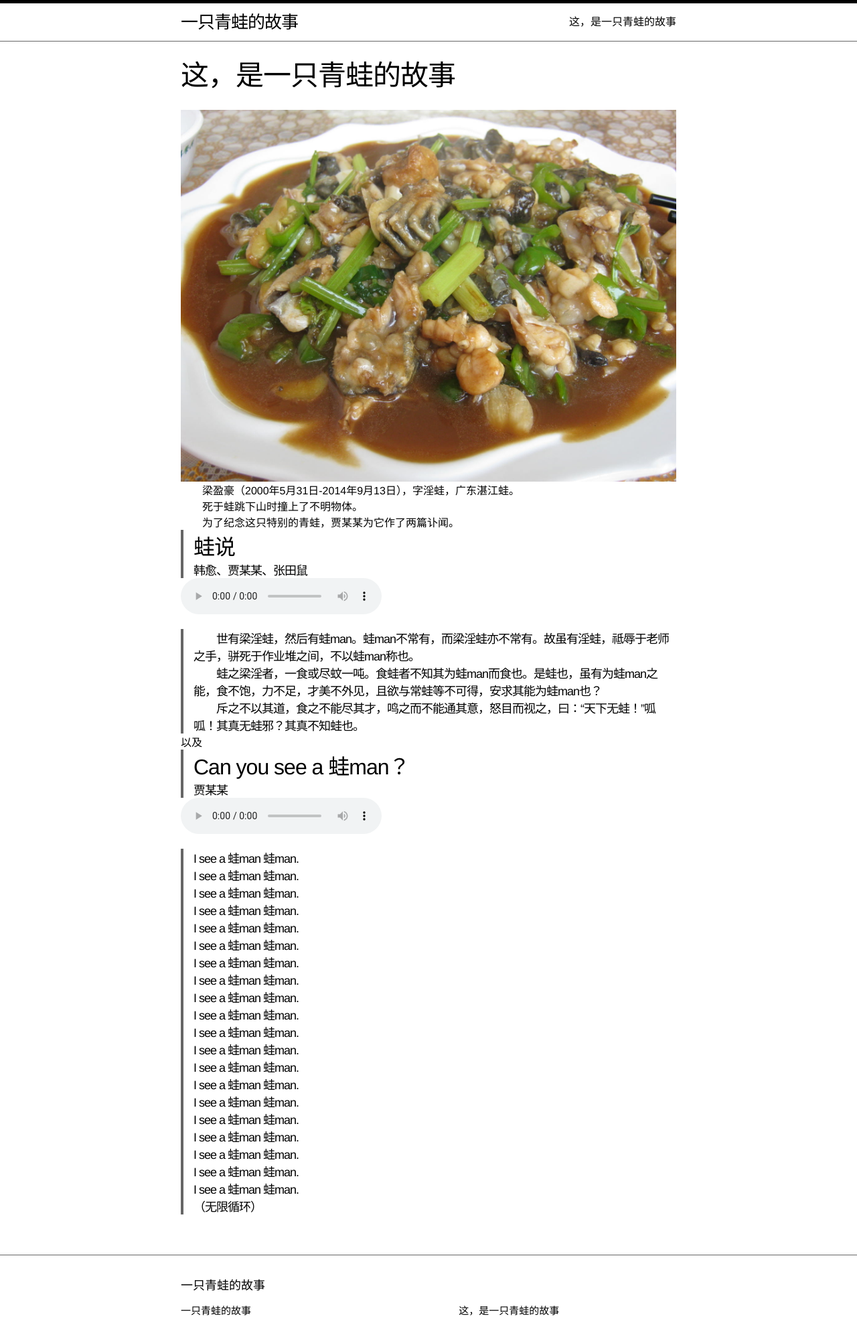
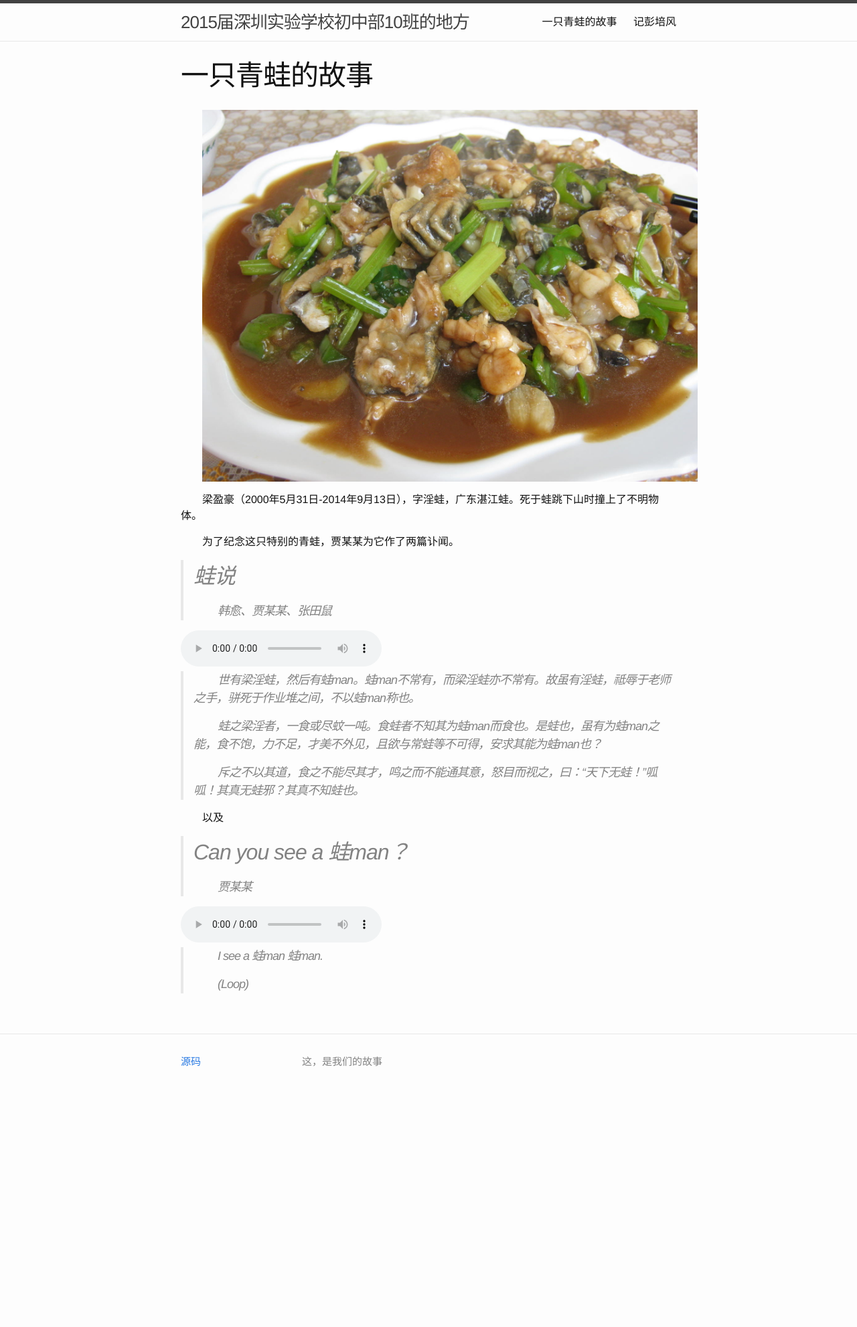
Before and after one commit to zsdtj/zsdtj.github.io, a Jekyll site: the page built from index.md, in a window 1280 px wide. Shown: the whole page at 67% size. Built offline with Jekyll 4.4.1, drawn with Linux system fonts in a browser that asks for light colours; after the commit the page ends 1657 px from its top, so only the background shows below that.

Commit message:
update template and add new page

```diff
--- a/_config.yml
+++ b/_config.yml
@@ -1,8 +1,10 @@
 # Site settings
-title: 一只青蛙的故事
-description: 这，是一只青蛙的故事
+title: 2015届深圳实验学校初中部10班的地方
+description: 这，是我们的故事
 baseurl: "" # the subpath of your site, e.g. /blog/
-url: "https://www.lyfrog.com/" # the base hostname & protocol for your site
+url: "https://lyfrog.com/" # the base hostname & protocol for your site
 
 # Build settings
 markdown: kramdown
+kramdown:
+  input: GFM
--- a/_includes/footer.html
+++ b/_includes/footer.html
@@ -2,54 +2,14 @@
 
   <div class="wrapper">
 
-    <h2 class="footer-heading">{{ site.title }}</h2>
-
     <div class="footer-col-wrapper">
-      <div class="footer-col  footer-col-1">
-        <ul class="contact-list">
-          <li>{{ site.title }}</li>
-          <li><a href="mailto:{{ site.email }}">{{ site.email }}</a></li>
-        </ul>
+      <div class="footer-col footer-col-2">
+        <a href="https://github.com/zsdtj/zsdtj.github.io">源码</a>
       </div>
-
-      <div class="footer-col  footer-col-2">
-        <ul class="social-media-list">
-          {% if site.github_username %}
-          <li>
-            <a href="https://github.com/{{ site.github_username }}">
-              <span class="icon  icon--github">
-                <svg viewBox="0 0 16 16">
-                  <path fill="#828282" d="M7.999,0.431c-4.285,0-7.76,3.474-7.76,7.761 c0,3.428,2.223,6.337,5.307,7.363c0.388,0.071,0.53-0.168,0.53-0.374c0-0.184-0.007-0.672-0.01-1.32 c-2.159,0.469-2.614-1.04-2.614-1.04c-0.353-0.896-0.862-1.135-0.862-1.135c-0.705-0.481,0.053-0.472,0.053-0.472 c0.779,0.055,1.189,0.8,1.189,0.8c0.692,1.186,1.816,0.843,2.258,0.645c0.071-0.502,0.271-0.843,0.493-1.037 C4.86,11.425,3.049,10.76,3.049,7.786c0-0.847,0.302-1.54,0.799-2.082C3.768,5.507,3.501,4.718,3.924,3.65 c0,0,0.652-0.209,2.134,0.796C6.677,4.273,7.34,4.187,8,4.184c0.659,0.003,1.323,0.089,1.943,0.261 c1.482-1.004,2.132-0.796,2.132-0.796c0.423,1.068,0.157,1.857,0.077,2.054c0.497,0.542,0.798,1.235,0.798,2.082 c0,2.981-1.814,3.637-3.543,3.829c0.279,0.24,0.527,0.713,0.527,1.437c0,1.037-0.01,1.874-0.01,2.129 c0,0.208,0.14,0.449,0.534,0.373c3.081-1.028,5.302-3.935,5.302-7.362C15.76,3.906,12.285,0.431,7.999,0.431z"/>
-                </svg>
-              </span>
-
-              <span class="username">{{ site.github_username }}</span>
-            </a>
-          </li>
-          {% endif %}
-
-          {% if site.twitter_username %}
-          <li>
-            <a href="https://twitter.com/{{ site.twitter_username }}">
-              <span class="icon  icon--twitter">
-                <svg viewBox="0 0 16 16">
-                  <path fill="#828282" d="M15.969,3.058c-0.586,0.26-1.217,0.436-1.878,0.515c0.675-0.405,1.194-1.045,1.438-1.809
-                  c-0.632,0.375-1.332,0.647-2.076,0.793c-0.596-0.636-1.446-1.033-2.387-1.033c-1.806,0-3.27,1.464-3.27,3.27 c0,0.256,0.029,0.506,0.085,0.745C5.163,5.404,2.753,4.102,1.14,2.124C0.859,2.607,0.698,3.168,0.698,3.767 c0,1.134,0.577,2.135,1.455,2.722C1.616,6.472,1.112,6.325,0.671,6.08c0,0.014,0,0.027,0,0.041c0,1.584,1.127,2.906,2.623,3.206 C3.02,9.402,2.731,9.442,2.433,9.442c-0.211,0-0.416-0.021-0.615-0.059c0.416,1.299,1.624,2.245,3.055,2.271 c-1.119,0.877-2.529,1.4-4.061,1.4c-0.264,0-0.524-0.015-0.78-0.046c1.447,0.928,3.166,1.469,5.013,1.469 c6.015,0,9.304-4.983,9.304-9.304c0-0.142-0.003-0.283-0.009-0.423C14.976,4.29,15.531,3.714,15.969,3.058z"/>
-                </svg>
-              </span>
-
-              <span class="username">{{ site.twitter_username }}</span>
-            </a>
-          </li>
-          {% endif %}
-        </ul>
-      </div>
-
-      <div class="footer-col  footer-col-3">
-        <p class="text">{{ site.description }}</p>
+      <div class="footer-col footer-col-3">
+          <p>{{ site.description }}</p>
       </div>
     </div>
-
   </div>
 
 </footer>
--- a/_includes/head.html
+++ b/_includes/head.html
@@ -8,7 +8,6 @@
 
   <link rel="stylesheet" href="{{ "/css/main.css" | prepend: site.baseurl }}">
   <link rel="canonical" href="{{ page.url | replace:'index.html','' | prepend: site.baseurl | prepend: site.url }}">
-  <link rel="alternate" type="application/rss+xml" title="{{ site.title }}" href="{{ "/feed.xml" | prepend: site.baseurl | prepend: site.url }}" />
   <script>
   (function(i,s,o,g,r,a,m){i['GoogleAnalyticsObject']=r;i[r]=i[r]||function(){
   (i[r].q=i[r].q||[]).push(arguments)},i[r].l=1*new Date();a=s.createElement(o),
--- a/_includes/header.html
+++ b/_includes/header.html
@@ -5,13 +5,6 @@
     <a class="site-title" href="{{ site.baseurl }}/">{{ site.title }}</a>
 
     <nav class="site-nav">
-      <a href="#" class="menu-icon">
-        <svg viewBox="0 0 18 15">
-          <path fill="#424242" d="M18,1.484c0,0.82-0.665,1.484-1.484,1.484H1.484C0.665,2.969,0,2.304,0,1.484l0,0C0,0.665,0.665,0,1.484,0 h15.031C17.335,0,18,0.665,18,1.484L18,1.484z"/>
-          <path fill="#424242" d="M18,7.516C18,8.335,17.335,9,16.516,9H1.484C0.665,9,0,8.335,0,7.516l0,0c0-0.82,0.665-1.484,1.484-1.484 h15.031C17.335,6.031,18,6.696,18,7.516L18,7.516z"/>
-          <path fill="#424242" d="M18,13.516C18,14.335,17.335,15,16.516,15H1.484C0.665,15,0,14.335,0,13.516l0,0 c0-0.82,0.665-1.484,1.484-1.484h15.031C17.335,12.031,18,12.696,18,13.516L18,13.516z"/>
-        </svg>
-      </a>
 
       <div class="trigger">
         {% for page in site.pages %}
--- a/css/main.css
+++ b/css/main.css
@@ -11,7 +11,23 @@ dl, dd, ol, ul, figure {
  * Basic styling
  */
 body {
-  font-family: Helvetica, Arial, sans-serif; }
+  font: 400 16px/1.5 "Helvetica Neue", Helvetica, Arial, sans-serif;
+  color: #111;
+  background-color: #fdfdfd;
+  -webkit-text-size-adjust: 100%;
+  -webkit-font-feature-settings: "kern" 1;
+  -moz-font-feature-settings: "kern" 1;
+  -o-font-feature-settings: "kern" 1;
+  font-feature-settings: "kern" 1;
+  font-kerning: normal; }
+
+/**
+ * Set `margin-bottom` to maintain vertical rhythm
+ */
+h1, h2, h3, h4, h5, h6,
+p, blockquote, pre,
+ul, ol, dl, figure {
+  margin-bottom: 15px; }
 
 /**
  * Images
@@ -21,10 +37,29 @@ img {
   vertical-align: middle; }
 
 /**
+ * Figures
+ */
+figure > img {
+  display: block; }
+
+figcaption {
+  font-size: 14px; }
+
+/**
+ * Lists
+ */
+ul, ol {
+  margin-left: 30px; }
+
+li > ul,
+li > ol {
+  margin-bottom: 0; }
+
+/**
  * Headings
  */
 h1, h2, h3, h4, h5, h6 {
-  font-weight: 300; }
+  font-weight: 400; }
 
 /**
  * Links
@@ -35,20 +70,42 @@ a {
   a:visited {
     color: #1756a9; }
   a:hover {
-    color: #000;
+    color: #111;
     text-decoration: underline; }
 
 /**
  * Blockquotes
  */
 blockquote {
-  color: #000;
-  border-left: 4px solid #666666;
+  color: #828282;
+  border-left: 4px solid #e8e8e8;
   padding-left: 15px;
   font-size: 18px;
-  letter-spacing: -1px; }
+  letter-spacing: -1px;
+  font-style: italic; }
   blockquote > :last-child {
     margin-bottom: 0; }
+
+/**
+ * Code formatting
+ */
+pre,
+code {
+  font-size: 15px;
+  border: 1px solid #e8e8e8;
+  border-radius: 3px;
+  background-color: #eef; }
+
+code {
+  padding: 1px 5px; }
+
+pre {
+  padding: 8px 12px;
+  overflow-x: auto; }
+  pre > code {
+    border: 0;
+    padding-right: 0;
+    padding-left: 0; }
 
 /**
  * Wrapper
@@ -68,22 +125,42 @@ blockquote {
       padding-left: 15px; } }
 
 /**
+ * Clearfix
+ */
+.wrapper:after, .footer-col-wrapper:after {
+  content: "";
+  display: table;
+  clear: both; }
+
+/**
+ * Icons
+ */
+.icon > svg {
+  display: inline-block;
+  width: 16px;
+  height: 16px;
+  vertical-align: middle; }
+  .icon > svg path {
+    fill: #828282; }
+
+/**
  * Site header
  */
 .site-header {
-  border-top: 5px solid black;
-  border-bottom: 1px solid #666666;
+  border-top: 5px solid #424242;
+  border-bottom: 1px solid #e8e8e8;
   min-height: 56px;
   position: relative; }
 
 .site-title {
   font-size: 26px;
+  font-weight: 300;
   line-height: 56px;
   letter-spacing: -1px;
   margin-bottom: 0;
   float: left; }
   .site-title, .site-title:visited {
-    color: black; }
+    color: #424242; }
 
 .site-nav {
   float: right;
@@ -91,17 +168,17 @@ blockquote {
   .site-nav .menu-icon {
     display: none; }
   .site-nav .page-link {
-    color: #000;
+    color: #111;
     line-height: 1.5; }
-    .site-nav .page-link:not(:first-child) {
-      margin-left: 20px; }
+    .site-nav .page-link:not(:last-child) {
+      margin-right: 20px; }
   @media screen and (max-width: 600px) {
     .site-nav {
       position: absolute;
       top: 9px;
-      right: 30px;
-      background-color: #fff;
-      border: 1px solid #666666;
+      right: 15px;
+      background-color: #fdfdfd;
+      border: 1px solid #e8e8e8;
       border-radius: 5px;
       text-align: right; }
       .site-nav .menu-icon {
@@ -116,7 +193,7 @@ blockquote {
           width: 18px;
           height: 15px; }
           .site-nav .menu-icon > svg path {
-            fill: black; }
+            fill: #424242; }
       .site-nav .trigger {
         clear: both;
         display: none; }
@@ -125,13 +202,16 @@ blockquote {
         padding-bottom: 5px; }
       .site-nav .page-link {
         display: block;
-        padding: 5px 10px; } }
+        padding: 5px 10px;
+        margin-left: 20px; }
+        .site-nav .page-link:not(:last-child) {
+          margin-right: 0; } }
 
 /**
  * Site footer
  */
 .site-footer {
-  border-top: 1px solid #666666;
+  border-top: 1px solid #e8e8e8;
   padding: 30px 0; }
 
 .footer-heading {
@@ -145,7 +225,7 @@ blockquote {
 
 .footer-col-wrapper {
   font-size: 15px;
-  color: #000;
+  color: #828282;
   margin-left: -15px; }
 
 .footer-col {
@@ -196,7 +276,7 @@ blockquote {
 
 .post-meta {
   font-size: 14px;
-  color: #000; }
+  color: #828282; }
 
 .post-link {
   display: block;
@@ -233,3 +313,7 @@ blockquote {
     @media screen and (max-width: 800px) {
       .post-content h4 {
         font-size: 18px; } }
+
+p {
+    text-indent: 2em;
+}
--- a/index.md
+++ b/index.md
@@ -1,23 +1,25 @@
 ---
 layout: page
-title: 这，是一只青蛙的故事
+title: 一只青蛙的故事
 ---
 
 ![https://commons.wikimedia.org/wiki/File:Cooked_Frog_2.jpg](Cooked_Frog_2.jpg)
 
-　　梁盈豪（2000年5月31日-2014年9月13日），字淫蛙，广东湛江蛙。
-　　死于蛙跳下山时撞上了不明物体。
-　　为了纪念这只特别的青蛙，贾某某为它作了两篇讣闻。
+梁盈豪（2000年5月31日-2014年9月13日），字淫蛙，广东湛江蛙。死于蛙跳下山时撞上了不明物体。
+
+为了纪念这只特别的青蛙，贾某某为它作了两篇讣闻。
 
 > ## 蛙说
 > 韩愈、贾某某、张田鼠
 <audio controls="controls" preload="auto">
   <source src="washuo.mp3" type="audio/mpeg" />
 您的浏览器不支持HTML5 audio标签。</audio>
-<br/>
-> 　　世有梁淫蛙，然后有蛙man。蛙man不常有，而梁淫蛙亦不常有。故虽有淫蛙，祗辱于老师之手，骈死于作业堆之间，不以蛙man称也。
-> 　　蛙之梁淫者，一食或尽蚊一吨。食蛙者不知其为蛙man而食也。是蛙也，虽有为蛙man之能，食不饱，力不足，才美不外见，且欲与常蛙等不可得，安求其能为蛙man也？
-> 　　斥之不以其道，食之不能尽其才，鸣之而不能通其意，怒目而视之，曰：“天下无蛙！”呱呱！其真无蛙邪？其真不知蛙也。
+
+> 世有梁淫蛙，然后有蛙man。蛙man不常有，而梁淫蛙亦不常有。故虽有淫蛙，祗辱于老师之手，骈死于作业堆之间，不以蛙man称也。
+>
+> 蛙之梁淫者，一食或尽蚊一吨。食蛙者不知其为蛙man而食也。是蛙也，虽有为蛙man之能，食不饱，力不足，才美不外见，且欲与常蛙等不可得，安求其能为蛙man也？
+>
+> 斥之不以其道，食之不能尽其才，鸣之而不能通其意，怒目而视之，曰：“天下无蛙！”呱呱！其真无蛙邪？其真不知蛙也。
 
 以及
 
@@ -26,25 +28,6 @@ title: 这，是一只青蛙的故事
 <audio controls="controls" preload="auto" loop="loop">
   <source src="wasong.mp3" type="audio/mpeg" />
 您的浏览器不支持HTML5 audio标签。</audio>
-<br/>
 > I see a 蛙man 蛙man.
-> I see a 蛙man 蛙man.
-> I see a 蛙man 蛙man.
-> I see a 蛙man 蛙man.
-> I see a 蛙man 蛙man.
-> I see a 蛙man 蛙man.
-> I see a 蛙man 蛙man.
-> I see a 蛙man 蛙man.
-> I see a 蛙man 蛙man.
-> I see a 蛙man 蛙man.
-> I see a 蛙man 蛙man.
-> I see a 蛙man 蛙man.
-> I see a 蛙man 蛙man.
-> I see a 蛙man 蛙man.
-> I see a 蛙man 蛙man.
-> I see a 蛙man 蛙man.
-> I see a 蛙man 蛙man.
-> I see a 蛙man 蛙man.
-> I see a 蛙man 蛙man.
-> I see a 蛙man 蛙man.
-> （无限循环）
+>
+> (Loop)
--- /dev/null
+++ b/ppf.md
@@ -0,0 +1,31 @@
+---
+layout: page
+title: 记彭培风
+---
+
+日历一页页如雪片般飘落，那个灰暗的7月，转眼已经过去半年多了。岁月，已经静默而无情地，吹走了记忆上的浮华，撒上灰尘，划上几道深痕。那些青涩，早已如烟飘散，无影无踪。
+
+我们，同学一场，三年的韶华，转瞬即逝。你的同学们，被萧瑟的秋风带起，辞下扎了三年的根，分散四方。每每想到这三年，两行苦涩的泪，悄悄地滑下。
+
+那些绚烂的片段，好像就在眼前；这一切美好的故事，仿佛就发生在昨天。可是，它们，和那辆黄色的单车一样，只会让我，感到透骨的寒凉。凄清的冷。
+
+键盘上滴落的泪水，慢慢散开。这一切发生得太突然，我们一下子，受不了。我们怎能接受，那个才几日未见的朋友，毫无征兆地，被钉在一张张冷漠的照片上；那些对不起的事，没说成的话，竟再无机会去弥补；友情，只能凝成泪水，成股流下……
+
+眼前的事物逐渐模糊，这一切，仍旧是个谜。我想逃避，我想否认它。这是场可怕的噩梦，我努力挣扎，却怎么也不能清醒。我清楚，死生不一，彭殇非齐。一切已经无法挽回，只能将它们埋入心底。前路，依旧漫漫。
+
+谨让我，在此附上他的毕业感言
+
+> 当清晨的第一缕阳光洒进窗子，我开始怀疑，初中生活的记忆是否只是一场发生在梦里的幻境。一场繁华，一丝烟雨，一阵微风，已恍如隔世。醉留三千场的寂寥文字，已阑珊在时空的角落，沉淀在记忆的湖底。
+>
+> 初中，就这样结束了。毫无心理准备，依依不舍的，我们分开了，各自奔东西，向着自己的理想奋斗。我们都回到原点，开启了人生的另一段路程。
+>
+> 初中生活是人间在繁华的演出，中考是所有故事的收尾。初中生活，仿佛只是一场唯有一次的真实梦境。
+>
+> 我们曾经在一起欣赏过美丽的花；我们曾经在一起幻想过美丽的季节。分别后不要忘了我们曾经一起走过的日子。我们有过如水的平静，有过激烈的辩论，也有过无声的言语。我想保留一段珍贵的记忆，我想珍藏一页美丽的友谊，请你把这最诚挚的祝福带在身边，让幸福永远伴随你。
+>
+> 离别不代表永久的分隔，离别只是一种追求的起点。在夕阳落下的地方，我们挥手说再会；在朝阳升起的地平线，我们会再次惊喜相聚！
+>
+> 三年同窗，共沐一片阳光；一千个白昼，谱写了多少友谊的篇章？愿逝去的岁月，都化作美好的回忆，永留于心。
+
+---
+于2016年2月12日，200天后
```
